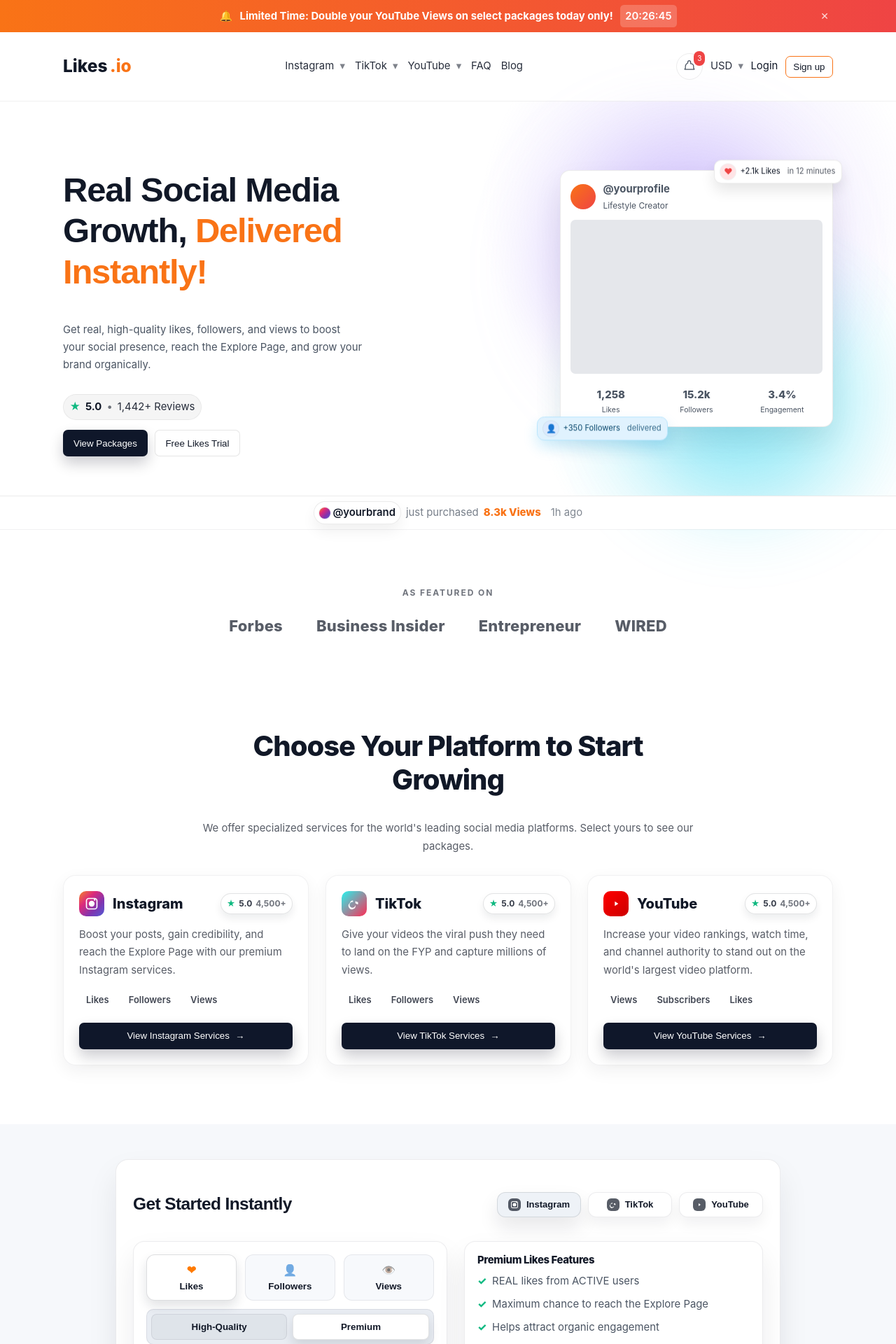
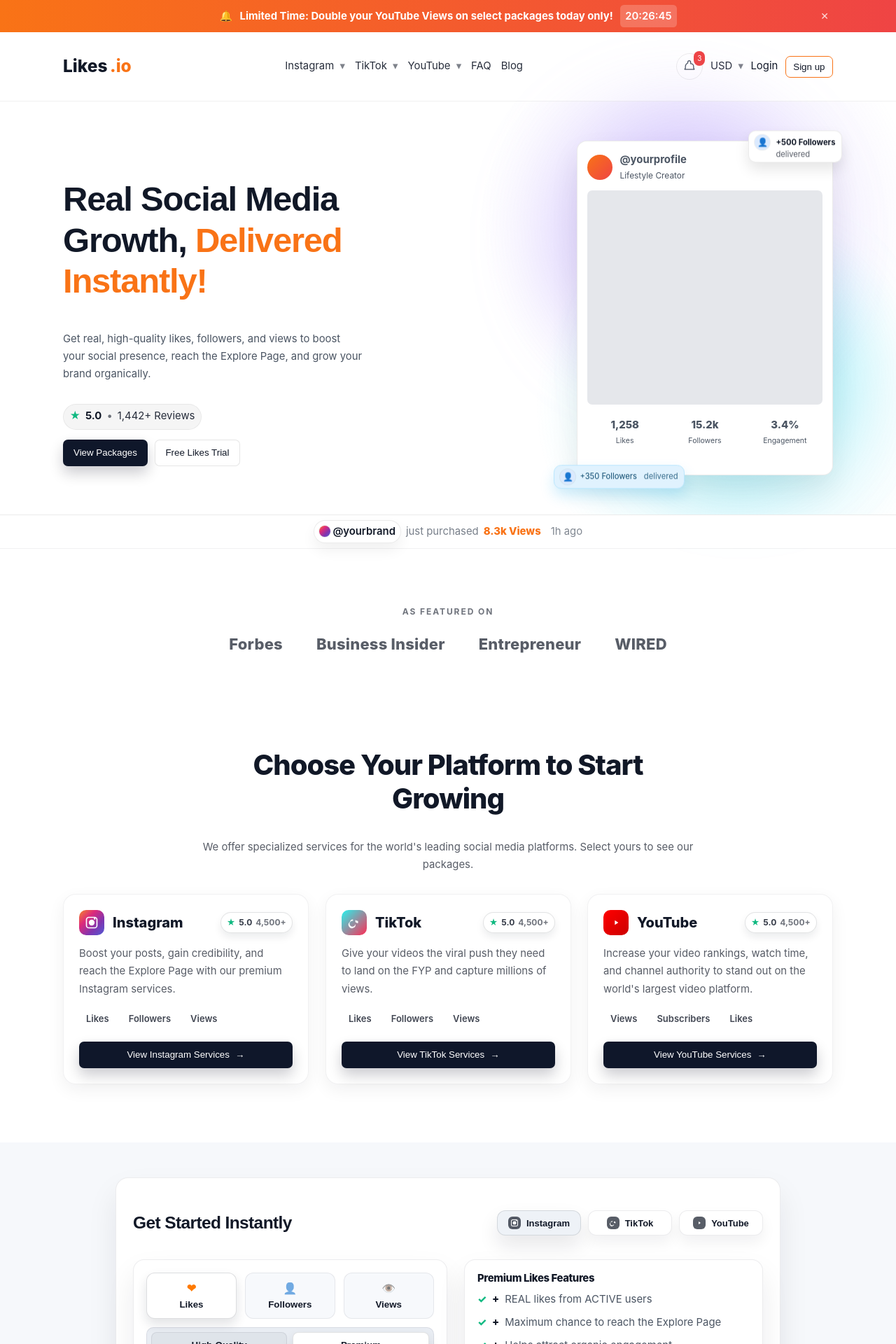
Before and after one commit to azursoldev/likes-io, a Next.js app: page / in a window 1280 px wide. Shown: the top 1920 px of the page at 70% size. Built offline with nearby package versions, Linux system fonts and the light colour scheme; a web font is replaced by a local one.

Commit message:
image width and hight fixed

```diff
--- a/app/components/GetStarted.tsx
+++ b/app/components/GetStarted.tsx
@@ -76,9 +76,8 @@ export default function GetStarted() {
   };
 
   useEffect(() => {
-    // Reset default pack per platform for more natural UX
-    const defaultPack = platform === "youtube" ? "views" : "likes";
-    setPackType(defaultPack);
+    // Default to "likes" for all platforms to match the reference layout
+    setPackType("likes");
   }, [platform]);
 
   const unitPrice = useMemo(() => {
@@ -194,10 +193,11 @@ export default function GetStarted() {
             <h4 className="gs-right-title">Premium {packType.charAt(0).toUpperCase() + packType.slice(1)} Features</h4>
             <ul className="gs-checklist">
               {FEATURES_BY_PLATFORM[platform].map((item, idx) => (
-                <li key={idx}><span className="check">✓</span> {item}</li>
+                <li key={idx}><span className="check">✓</span><span className="plus">+</span> {item}</li>
               ))}
             </ul>
 
+            <div className="gs-divider" />
             <h4 className="gs-right-sub">Why Are {PLATFORM_LABELS[platform]} {packType.charAt(0).toUpperCase() + packType.slice(1)} Important?</h4>
             <p className="gs-right-text">{EXPLAIN_BY_PLATFORM[platform]}</p>
           </div>
--- a/app/components/Hero.tsx
+++ b/app/components/Hero.tsx
@@ -10,7 +10,19 @@ export default function Hero() {
   ];
   const [uIndex, setUIndex] = useState(0);
   useEffect(() => {
-    const id = setInterval(() => setUIndex((i) => (i + 1) % updates.length), 6000);
+    const id = setInterval(() => setUIndex((i) => (i + 1) % updates.length), 5000);
+    return () => clearInterval(id);
+  }, []);
+
+  // Floating pill rotation: Likes, Followers, Views every 5 seconds
+  const floatUpdates = [
+    { icon: "❤", iconClass: "lf-icon", text: "+2.1k Likes", sub: "in 12 minutes" },
+    { icon: "👤", iconClass: "db-icon", text: "+500 Followers", sub: "delivered" },
+    { icon: "👁️", iconClass: "vw-icon", text: "+8.3k Views", sub: "in 1 hour" },
+  ];
+  const [fIndex, setFIndex] = useState(0);
+  useEffect(() => {
+    const id = setInterval(() => setFIndex((i) => (i + 1) % floatUpdates.length), 5000);
     return () => clearInterval(id);
   }, []);
   return (
@@ -67,7 +79,11 @@ export default function Hero() {
               </div>
             </div>
             <div className="delivered-badge"><span className="db-icon" aria-hidden>👤</span> +350 Followers<span className="sub"> delivered</span></div>
-            <div className="likes-float"><span className="lf-icon" aria-hidden>❤</span> +2.1k Likes <span className="sub">in 12 minutes</span></div>
+            <div className="likes-float">
+              <span className={floatUpdates[fIndex].iconClass} aria-hidden>{floatUpdates[fIndex].icon}</span>
+              <span className="main-text">{floatUpdates[fIndex].text}</span>
+              <span className="sub">{floatUpdates[fIndex].sub}</span>
+            </div>
           </div>
         </div>
       </div>
--- a/app/globals.css
+++ b/app/globals.css
@@ -114,23 +114,29 @@ html.dark .btn.light:hover, html.dark .btn.light:focus-visible { background: rgb
 .blob-1 { width: 360px; height: 360px; top: -40px; right: 40px; background: #a78bfa; }
 .blob-2 { width: 300px; height: 300px; top: 180px; right: -20px; background: #22d3ee; }
 
-.profile-card { position: relative; background: white; border-radius: 1rem; border: 1px solid rgba(0,0,0,0.08); box-shadow: 0 20px 40px rgba(0,0,0,0.08); padding: 1rem; width: 360px; margin-left: auto; }
+.profile-card { position: relative; background: white; border-radius: 1rem; border: 1px solid rgba(0,0,0,0.08); box-shadow: 0 20px 40px rgba(0,0,0,0.08); padding: 1rem; width: 336px; height: 448px; margin-left: auto; }
 html.dark .profile-card { background: rgba(0,0,0,0.4); border-color: rgba(255,255,255,0.1); }
 .profile-header { display: flex; align-items: center; gap: 0.75rem; }
 .avatar { width: 36px; height: 36px; border-radius: 9999px; background: linear-gradient(135deg, #f97316, #ef4444); }
 .profile-meta .handle { font-weight: 700; }
 .profile-meta .role { font-size: 0.85rem; color: rgb(var(--color-text-secondary)); }
-.profile-image { margin: 0.75rem 0; height: 220px; background: #e5e7eb; border-radius: 0.5rem; }
+.profile-image { margin: 0.75rem 0; height: 306px; background: #e5e7eb; border-radius: 0.5rem; }
 .stats-row { display: grid; grid-template-columns: repeat(3, 1fr); text-align: center; gap: 0.5rem; padding-top: 0.5rem; }
 .stat .val { font-weight: 800; }
 .stat .label { font-size: 0.75rem; color: rgb(var(--color-text-secondary)); }
-.likes-float { position: absolute; top: -14px; right: -14px; background: white; color: rgb(var(--color-text-primary)); border: 1px solid rgba(0,0,0,0.08); box-shadow: 0 10px 20px rgba(0,0,0,0.1); border-radius: 0.75rem; padding: 0.35rem 0.6rem; font-size: 0.8rem; display: inline-flex; align-items: center; gap: 6px; will-change: transform; animation: bobY 3s ease-in-out infinite; }
-.likes-float .sub { opacity: 0.7; margin-left: 4px; }
+.likes-float { position: absolute; top: -14px; right: -14px; background: white; color: rgb(var(--color-text-primary)); border: 1px solid rgba(0,0,0,0.08); box-shadow: 0 10px 20px rgba(0,0,0,0.1); border-radius: 0.75rem; padding: 0.35rem 0.6rem; font-size: 0.8rem; display: grid; grid-template-columns: 22px auto; align-items: center; column-gap: 8px; row-gap: 0; will-change: transform; animation: bobY 3s ease-in-out infinite; }
+.likes-float .main-text { grid-column: 2; font-weight: 700; line-height: 1.1; }
+.likes-float .sub { grid-column: 2; opacity: 0.7; margin: 0; display: block; line-height: 1.1; }
+/* Ensure the icon is vertically centered between the two lines */
+.likes-float .lk-icon,
+.likes-float .fl-icon,
+.likes-float .vw-icon { grid-column: 1; grid-row: 1 / span 2; align-self: center; justify-self: center; }
 .delivered-badge { position: absolute; bottom: -22px; left: -34px; background: #e0f2fe; color: #0c4a6e; border: 1px solid #bae6fd; border-radius: 0.75rem; padding: 0.35rem 0.6rem; font-size: 0.8rem; box-shadow: 0 10px 20px rgba(14,165,233,0.2); display: inline-flex; align-items: center; gap: 6px; will-change: transform; animation: bobY 3s ease-in-out infinite; }
 .delivered-badge .sub { opacity: 0.8; margin-left: 4px; }
 /* Icon circles for floating badges */
 .lf-icon { display: inline-flex; align-items: center; justify-content: center; width: 22px; height: 22px; border-radius: 9999px; background: #ffe4e6; color: #ef4444; box-shadow: 0 0 0 1px rgba(0,0,0,0.06); font-size: 12px; }
 .db-icon { display: inline-flex; align-items: center; justify-content: center; width: 22px; height: 22px; border-radius: 9999px; background: #dbeafe; color: #1d4ed8; box-shadow: 0 0 0 1px rgba(0,0,0,0.06); font-size: 12px; }
+.vw-icon { display: inline-flex; align-items: center; justify-content: center; width: 22px; height: 22px; border-radius: 9999px; background: #ede9fe; color: #7c3aed; box-shadow: 0 0 0 1px rgba(0,0,0,0.06); font-size: 12px; }
 @keyframes bobY { 0% { transform: translateY(0); } 50% { transform: translateY(-6px); } 100% { transform: translateY(0); } }
 
 .social-update { display: flex; align-items: center; gap: 0.5rem; justify-content: center; margin-top: 2rem; padding: 0.5rem; color: rgb(var(--color-text-secondary)); background: #ffffff; border-top: 1px solid rgba(0,0,0,0.08); }
@@ -325,8 +331,12 @@ html.dark .floating-icon { opacity: 0.14; }
 .gs-checklist { list-style: none; padding: 0; margin: 0 0 12px; display: grid; gap: 8px; }
 .gs-checklist li { display: flex; align-items: center; gap: 8px; }
 .check { color: #10b981; font-weight: 800; }
+.plus { font-weight: 800; color: rgb(var(--color-text-primary)); }
 .gs-right-sub { margin-top: 6px; font-weight: 800; }
 .gs-right-text { color: rgba(17,24,39,0.7); }
+
+/* Divider above the explanation section */
+.gs-divider { height: 1px; background: rgba(17,24,39,0.08); margin: 12px 0 10px; }
 
 /* Promo bar */
 .promo-bar {
```
